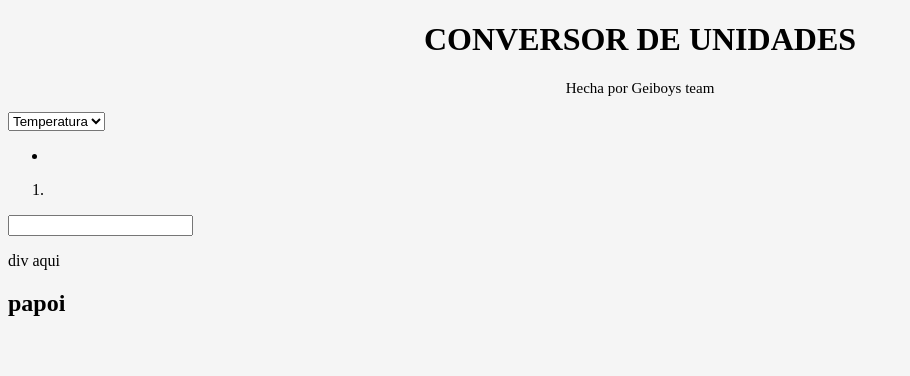
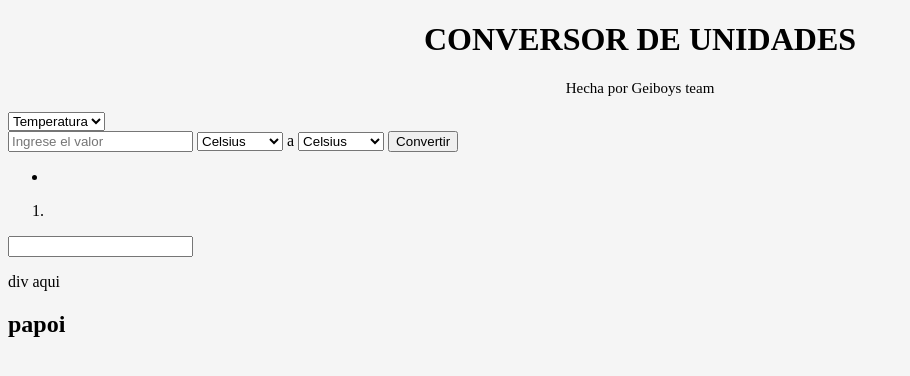
Before and after one commit to AntonioHM06/Proyecto-Git, a Flask app: page / in a window 1280 px wide. Shown: the top 376 px of the page, without its empty margins (0-910 px from the left). Run offline with Flask 3, Linux system fonts and the light colour scheme.

Commit message:
agregue en html

```diff
--- a/templates/index.html
+++ b/templates/index.html
@@ -22,7 +22,28 @@
     <option value ="temperatura">Temperatura</option>
     <option value ="distancia">Distancia</option>
 </select>
+     <form method="post">
+        <input type="number" name="valor" placeholder="Ingrese el valor">
 
+        <select name="origen">
+            <option value="C">Celsius</option>
+            <option value="K">Kelvin</option>
+            <option value="F">Fahrenheit</option>
+        </select>
+
+        a
+
+        <select name="destino">
+            <option value="C">Celsius</option>
+            <option value="K">Kelvin</option>
+            <option value="F">Fahrenheit</option>
+        </select>
+        <button type="submit">Convertir</button>
+     </form>
+
+     {% if resultado is not none %}
+        <h2>Resultado: {{ resultado }}</h2>
+        {% endif %}
     <ul><!-- Lista conpuntos -->
         <li></li><!-- elementos de la lista (uno)-->
     </ul>
```
